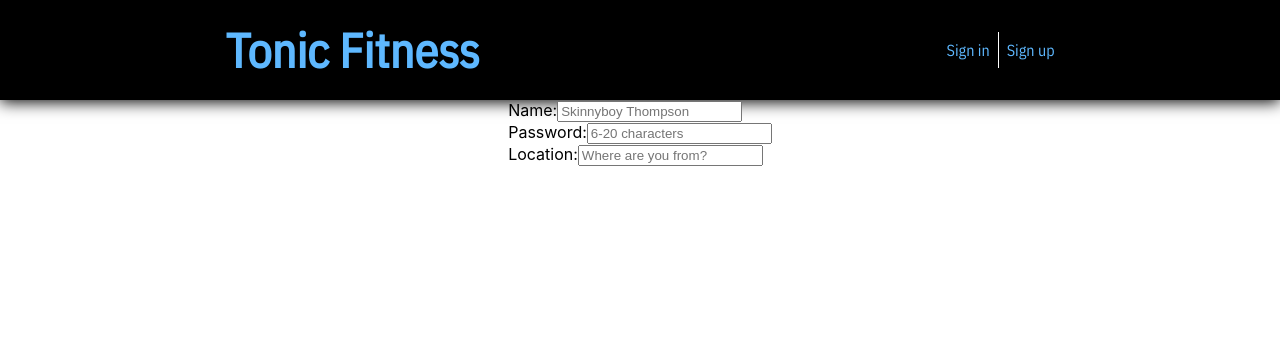
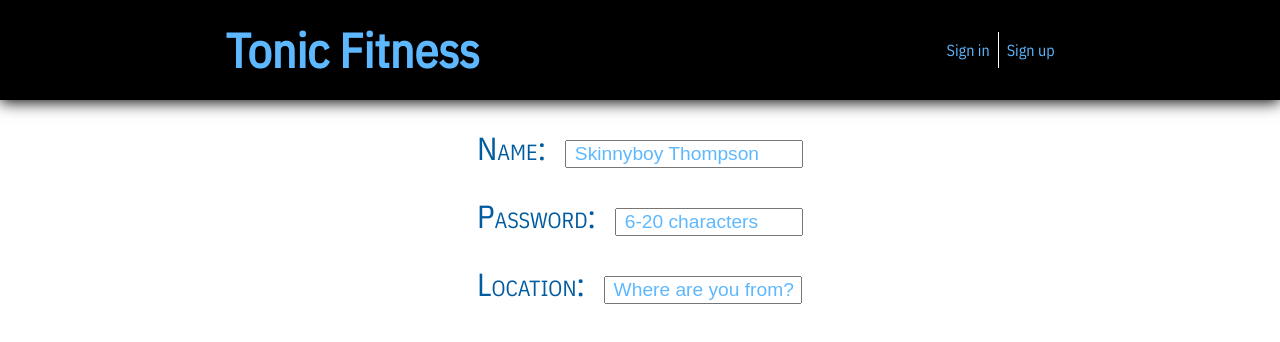
Before and after one commit to chingu-voyages/geckos-project-11, a React (Create React App) app in the folder tonic-fitness/: page /signup in a window 1280 px wide. Shown: the top 342 px of the page. Built offline with nearby package versions, Linux system fonts and the light colour scheme.

Commit message:
Style and spacing to Signup Form

```diff
--- a/tonic-fitness/src/App.scss
+++ b/tonic-fitness/src/App.scss
@@ -146,18 +146,39 @@ a:active {
     width: 100%;
   }
 
+}
+
 #signup-form {
   margin:0;
   padding:0;
 
   .form-field {
+    margin: 1em auto;
     color: $color-dark;
+    line-height: 1em;
+    font-variant: small-caps;
+  }
+
+  input {
+    margin-left: 1em;
+    font-size: 0.6em;
+  }
+
+  #name {
+    width: 230px;
+  }
+
+  #password {
+    width: 180px;
+  }
+
+  #loc {
+    width: 190px;
   }
 
   ::placeholder {
+    padding: 0.3em;
     color: $color-primary
-    }
-
   }
 
 }
--- a/tonic-fitness/src/Signup.js
+++ b/tonic-fitness/src/Signup.js
@@ -4,15 +4,15 @@ const Signup = () => {
   return (
     <div className="login-body flex-col">
       <form action="" method="post" id="signup-form">
-        <div className="form-field">
+        <div className="form-field heading-text">
           Name:
           <input type="text" name="name" id="name" placeholder="Skinnyboy Thompson" required />
         </div>
-        <div className="form-field">
+        <div className="form-field heading-text">
           Password:
           <input type="password" name="name" id="password" minlength="6" maxlength="20" placeholder="6-20 characters" required />
         </div>
-        <div className="form-field">
+        <div className="form-field heading-text">
           Location:
           <input type="text" name="name" id="loc" placeholder="Where are you from?" required />
         </div>
```
Lines whose indentation alone changed are shown as unchanged.
